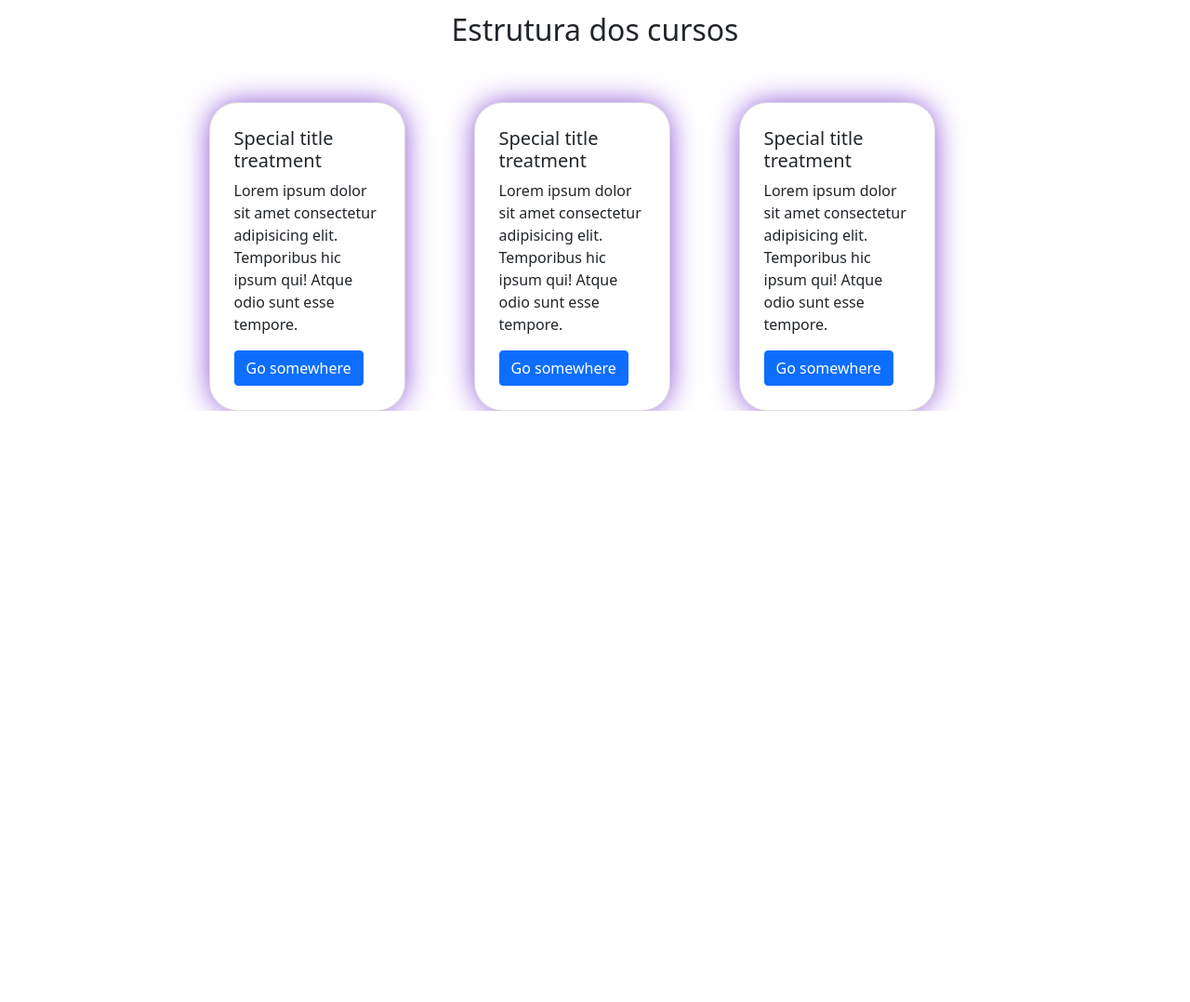
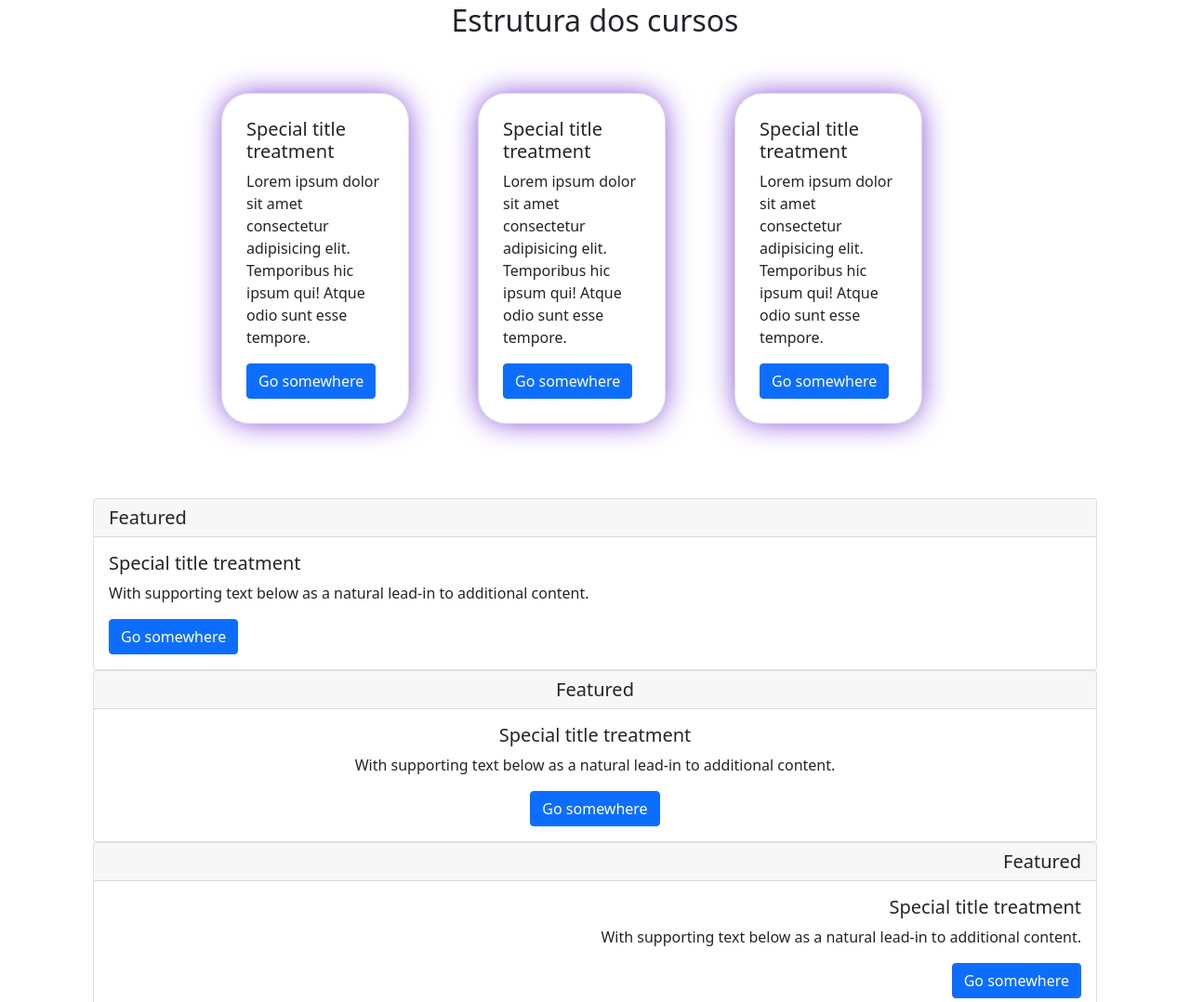
Before and after one commit to petrucc1/muriel-molina-site, a website: page src/index.html in a window 1280 px wide. Shown: the part 1722-2800 px from the top of the page at 93% size. Before the commit the page ends 2164 px from the top, so only its background shows below. Drawn offline with nearby package versions, Linux system fonts and the light colour scheme.

Commit message:
novas funcionalidades

```diff
--- a/src/css/style.css
+++ b/src/css/style.css
@@ -1,14 +1,30 @@
+/* @import "/src/node_modules/bootstrap/scss/variables"; */
+@font-face {
+    font-family: Teutonic;
+    src: url("src/fonts/teutonic1.ttf") format('truetype');
+}
+
 body {
     margin: 0;
     padding: 0;
+    width: 100% !important;
 }
 
-div.container:not(#nav, #carousel) {
-    padding-top: 80px;
+h1 {
+    font-family: Teutonic !important;
+}
+
+div.container:not(#nav) {
+    padding: 0 30px 80px;
 }
 
 nav {
     padding: 30px !important;
+    color: #6f42c1 !important;
+}
+
+.bg-light {
+    background-color: #C5D025 !important;
 }
 
 h2 {
@@ -27,3 +43,12 @@ h2 {
     margin-right: 50px;
     padding: 10px;
 }
+
+.fade-in {
+    opacity: 0;
+    transition: opacity 1s ease-in-out;
+}
+
+.fade-in.visible {
+    opacity: 1;
+}
--- a/src/index.html
+++ b/src/index.html
@@ -20,7 +20,11 @@
     <div id="nav" class="container">
         <nav class="navbar navbar-expand-lg navbar-light bg-light">
             <div class="container-fluid">
+                <div>
                     <a class="navbar-brand" href="#">Muriel Molina</a>
+                </div>
+
+                <div>
                     <button class="navbar-toggler" type="button" data-bs-toggle="collapse"
                         data-bs-target="#navbarNavDropdown" aria-controls="navbarNavDropdown" aria-expanded="false"
                         aria-label="Toggle navigation">
@@ -49,6 +53,8 @@
                                 <a class="nav-link" href="#"><button>Matricule-se</button></a>
                             </li>
                         </ul>
+                    </div>
+
                 </div>
             </div>
         </nav>
@@ -91,11 +97,15 @@
     <div id="services-cards" class="container">
         <div class="container-text">
             <h2 class="h2 text-center">O que eu faço</h2>
-            <p class="text-center">Lorem ipsum dolor sit, amet consectetur adipisicing elit. Debitis error labore ducimus accusamus, aperiam
-                vitae eius, reprehenderit itaque officiis, architecto inventore in officia vero id obcaecati est repellat
+            <p class="text-center">Lorem ipsum dolor sit, amet consectetur adipisicing elit. Debitis error labore
+                ducimus accusamus, aperiam
+                vitae eius, reprehenderit itaque officiis, architecto inventore in officia vero id obcaecati est
+                repellat
                 ipsum aliquid?
-                Lorem ipsum dolor sit amet consectetur adipisicing elit. Ratione dolore beatae eos dicta sint iusto, aperiam
-                amet necessitatibus asperiores enim neque alias esse quae, reprehenderit molestias libero minima porro ab!
+                Lorem ipsum dolor sit amet consectetur adipisicing elit. Ratione dolore beatae eos dicta sint iusto,
+                aperiam
+                amet necessitatibus asperiores enim neque alias esse quae, reprehenderit molestias libero minima porro
+                ab!
             </p>
         </div>
 
@@ -149,7 +159,8 @@
                 <div class="card radius-card">
                     <div class="card-body">
                         <h5 class="card-title">Special title treatment</h5>
-                  <p class="card-text">Lorem ipsum dolor sit amet consectetur adipisicing elit. Temporibus hic ipsum qui! Atque odio sunt esse tempore.</p>
+                        <p class="card-text">Lorem ipsum dolor sit amet consectetur adipisicing elit. Temporibus hic
+                            ipsum qui! Atque odio sunt esse tempore.</p>
                         <a href="#" class="btn btn-primary">Go somewhere</a>
                     </div>
                 </div>
@@ -158,7 +169,8 @@
                 <div class="card radius-card">
                     <div class="card-body">
                         <h5 class="card-title">Special title treatment</h5>
-                  <p class="card-text">Lorem ipsum dolor sit amet consectetur adipisicing elit. Temporibus hic ipsum qui! Atque odio sunt esse tempore.</p>
+                        <p class="card-text">Lorem ipsum dolor sit amet consectetur adipisicing elit. Temporibus hic
+                            ipsum qui! Atque odio sunt esse tempore.</p>
                         <a href="#" class="btn btn-primary">Go somewhere</a>
                     </div>
                 </div>
@@ -167,10 +179,40 @@
                 <div class="card radius-card">
                     <div class="card-body">
                         <h5 class="card-title">Special title treatment</h5>
-                    <p class="card-text">Lorem ipsum dolor sit amet consectetur adipisicing elit. Temporibus hic ipsum qui! Atque odio sunt esse tempore.</p>
+                        <p class="card-text">Lorem ipsum dolor sit amet consectetur adipisicing elit. Temporibus hic
+                            ipsum qui! Atque odio sunt esse tempore.</p>
                         <a href="#" class="btn btn-primary">Go somewhere</a>
                     </div>
                 </div>
+            </div>
+        </div>
+    </div>
+
+    <div id="courses" class="container">
+        <div class="card fade-in">
+            <h5 class="card-header">Featured</h5>
+            <div class="card-body">
+                <h5 class="card-title">Special title treatment</h5>
+                <p class="card-text">With supporting text below as a natural lead-in to additional content.</p>
+                <a href="#" class="btn btn-primary">Go somewhere</a>
+            </div>
+        </div>
+
+        <div class="card fade-in text-center">
+            <h5 class="card-header">Featured</h5>
+            <div class="card-body">
+                <h5 class="card-title">Special title treatment</h5>
+                <p class="card-text">With supporting text below as a natural lead-in to additional content.</p>
+                <a href="#" class="btn btn-primary">Go somewhere</a>
+            </div>
+        </div>
+
+        <div class="card fade-in text-end">
+            <h5 class="card-header">Featured</h5>
+            <div class="card-body">
+                <h5 class="card-title">Special title treatment</h5>
+                <p class="card-text">With supporting text below as a natural lead-in to additional content.</p>
+                <a href="#" class="btn btn-primary">Go somewhere</a>
             </div>
         </div>
     </div>
@@ -181,6 +223,7 @@
     <script src="https://cdn.jsdelivr.net/npm/bootstrap@5.0.2/dist/js/bootstrap.min.js"
         integrity="sha384-cVKIPhGWiC2Al4u+LWgxfKTRIcfu0JTxR+EQDz/bgldoEyl4H0zUF0QKbrJ0EcQF"
         crossorigin="anonymous"></script>
+    <script src="/src/js/script.js"></script>
 </body>
 
 </html>
--- /dev/null
+++ b/src/js/script.js
@@ -0,0 +1,16 @@
+const cards = document.querySelectorAll('.fade-in');
+
+function checkVisibility() {
+    cards.forEach((card) => {
+        const rect = card.getBoundingClientRect();
+        const isVisible = (rect.top <= window.innerHeight && rect.bottom >= 0);
+        if (isVisible) {
+            card.classList.add('visible');
+        } else {
+            card.classList.remove('visible');
+        }
+    });
+}
+
+window.addEventListener('scroll', checkVisibility);
+window.addEventListener('load', checkVisibility);
```
Also changed, not shown: src/fonts/teutonic/teutonic1.ttf (added). Lines whose indentation alone changed are shown as unchanged.
